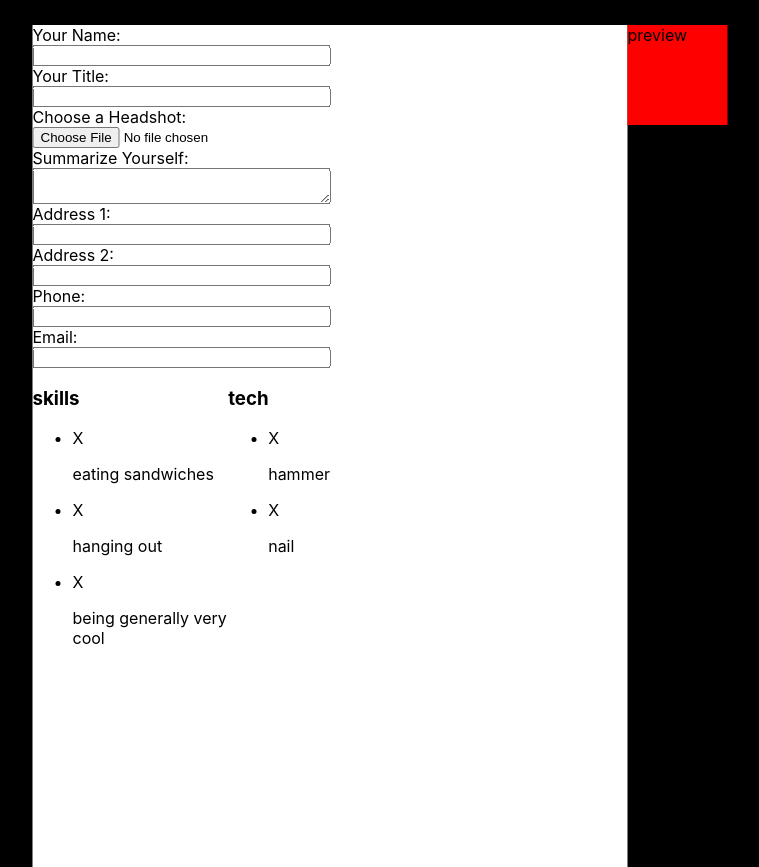
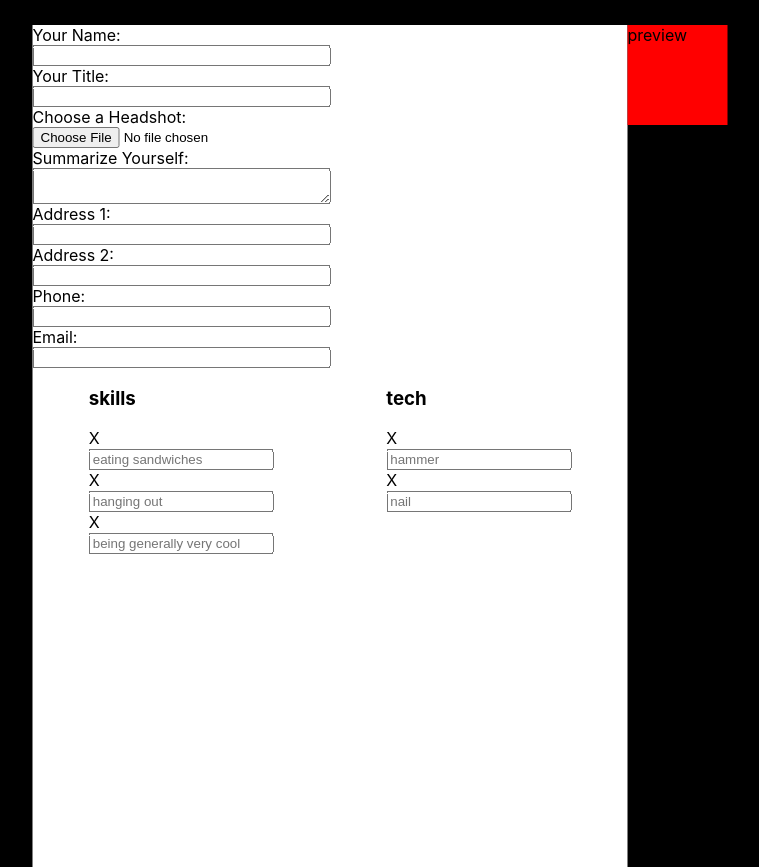
Before and after one commit to literalsunbear/resumator, a React (Create React App) app: page / in a window 1280 px wide. Shown: the top 867 px of the page, without its empty margins (310-1069 px from the left). Built offline with nearby package versions, Linux system fonts and the light colour scheme.

Commit message:
Styling li elements

```diff
--- a/src/App.css
+++ b/src/App.css
@@ -80,9 +80,14 @@ html {
 }
 /* skills and tech */
 .edit-skills-tech-container {
-  width: 50%;
+  width: 100%;
   display: flex;
   justify-content: space-around;
+}
+.edit-skills-list,
+.edit-tech-list {
+  list-style: none;
+  padding: 0;
 }
 
 /* PREVIEW PAGE *********************/
--- a/src/Skills.js
+++ b/src/Skills.js
@@ -15,7 +15,8 @@ class Skills extends React.Component {
                     key={skill}>
                         <div
                         className='edit-skills-delete-btn'>X</div>
-                        <p>{skill}</p>
+                        <input
+                        placeholder={skill}></input>
                     </li>
                 )}
             </ul>
--- a/src/Tech.js
+++ b/src/Tech.js
@@ -15,7 +15,8 @@ class Tech extends React.Component {
                     key={technology}>
                         <div
                         className='edit-tech-delete-btn'>X</div>
-                        <p>{technology}</p>
+                        <input
+                        placeholder={technology}></input>
                     </li>
                 )}
             </ul>
```
